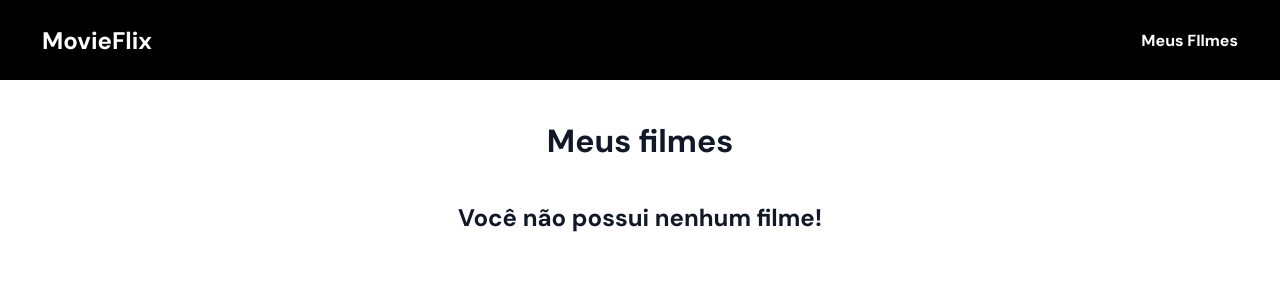
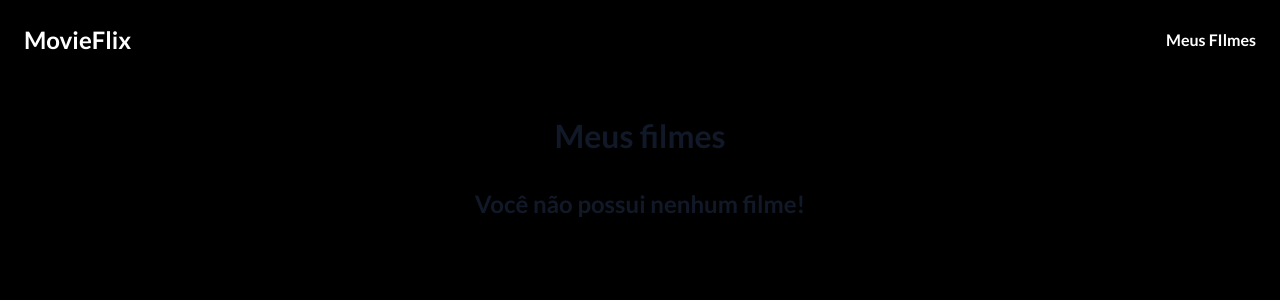
Before and after one commit to danielsouzaaj/movieflix, a React (Create React App) app: page /favoritos in a window 1280 px wide. Shown: the top 300 px of the page. Built offline with nearby package versions, Linux system fonts and the light colour scheme.

Commit message:
update index css

```diff
--- a/src/index.css
+++ b/src/index.css
@@ -1,4 +1,11 @@
-@import url('https://fonts.googleapis.com/css2?family=DM+Sans:ital,opsz,wght@0,9..40,100..1000;1,9..40,100..1000&display=swap');
+@import url('https://fonts.googleapis.com/css2?family=Lato:ital,wght@0,100;0,300;0,400;0,700;0,900;1,100;1,300;1,400;1,700;1,900&display=swap');
+:root {
+  --clr-black: #000000;
+  --clr-yellow: #F8B319;
+  --clr-white: #F9F9F9;
+
+  --ff-default: "Lato", sans-serif;
+}
 
 * {
   margin: 0;
@@ -7,7 +14,10 @@
 }
 
 body {
-  font-family: "DM Sans", sans-serif;
+  background-color: var(--clr-black);
+  font-family: var(--ff-default);
+  font-size: 1rem;
+  line-height: 1;
 }
 
 ul {
@@ -18,8 +28,13 @@ a {
   text-decoration: none;
 }
 
+img {
+  display: block;
+  max-width: 100%;
+}
+
 .container {
-  max-width: 77.75rem;
+  max-width: 80rem;
   padding: 0 1.5rem;
   margin: 0 auto;
 }
```
